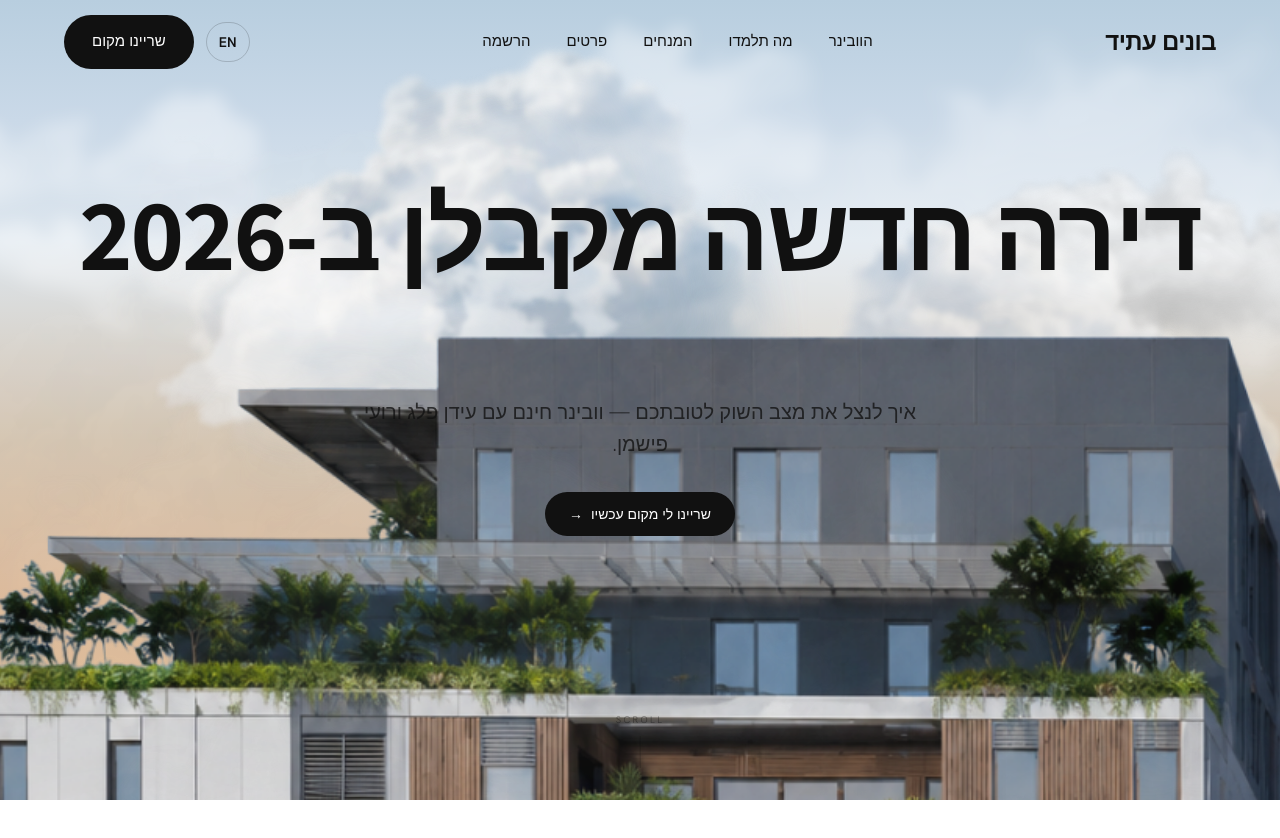
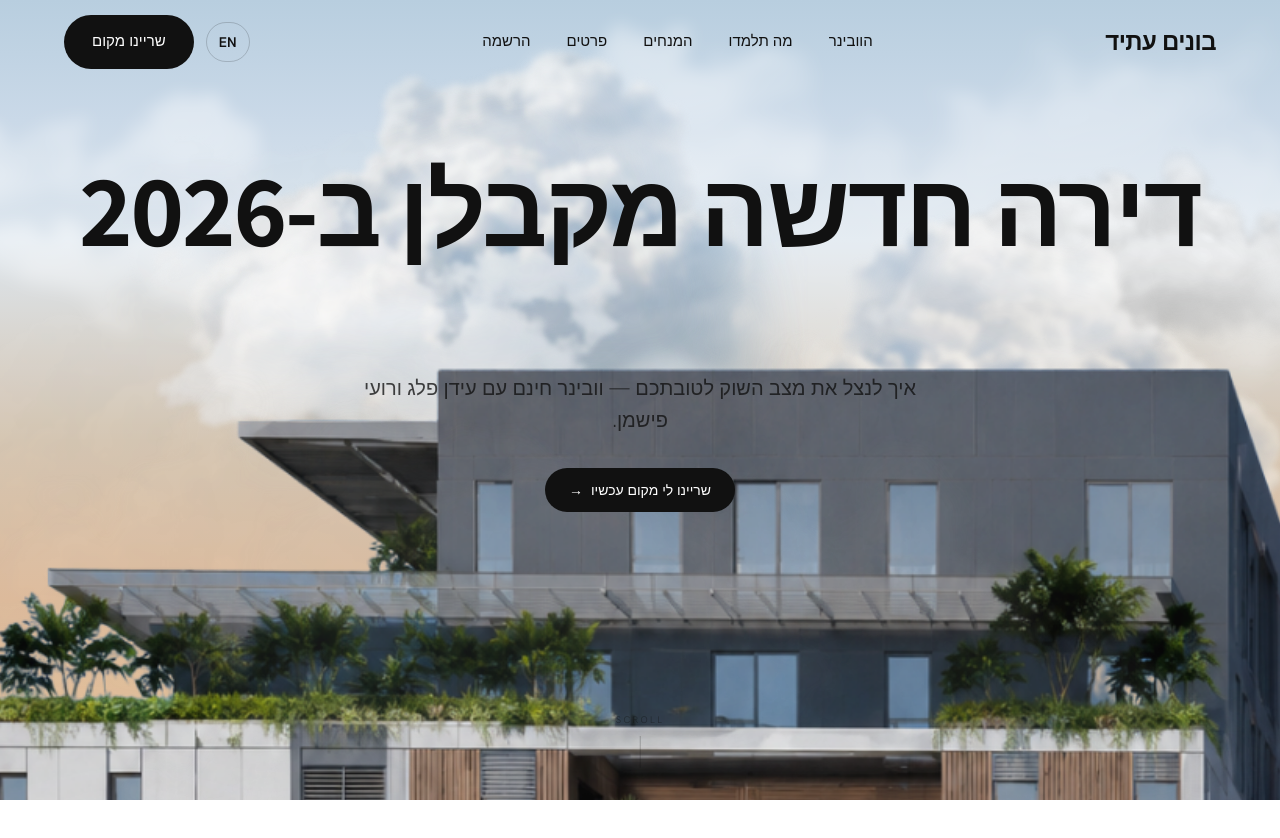
Before and after one commit to Adam077K/realestate, a Next.js app in the folder find-landing/: page / in a window 1280 px wide. Shown: the top 838 px of the page. Built offline with nearby package versions, Linux system fonts and the light colour scheme.

Commit message:
fix(find-landing): hero rest — lift copy block so subhead+CTA clear building roofline (all over sky)

```diff
--- a/find-landing/components/sections/Hero.tsx
+++ b/find-landing/components/sections/Hero.tsx
@@ -281,11 +281,11 @@ export default function Hero() {
         className="relative flex min-h-screen w-full items-center justify-center overflow-hidden"
       >
         <SkyGradient />
-        {/* Building — wide, roofline at ~42vh from top (open sky above) */}
+        {/* Building — wide, roofline at ~46vh from top (open sky above) */}
         <div
           className="absolute left-1/2 z-[2]"
           style={{
-            top: 'clamp(30vh, 42vh, 48vh)',
+            top: 'clamp(34vh, 46vh, 52vh)',
             width: 'min(125vw, 1800px)',
             transform: 'translateX(-50%)',
           }}
@@ -348,20 +348,22 @@ export default function Hero() {
       )}
 
       {/* 3. Building — WIDER/PAN VERSION.
-          OUTER: centering only (translateX(-50%)). top: ~42vh positions the building's
-          ROOFLINE at ~42-45% from the viewport top, leaving the UPPER ~42% as OPEN SKY.
-          The building fills the lower ~58% at rest; lower half extends well below fold.
+          OUTER: centering only (translateX(-50%)). top: ~46vh positions the building's
+          ROOFLINE at ~46% from the viewport top, leaving the UPPER ~46% as OPEN SKY.
+          The building fills the lower ~54% at rest; lower half extends well below fold.
           On scroll the INNER pans UP (GSAP translateY), revealing progressively lower floors.
           Width: min(125vw, 1800px) — bleeds off both side edges at all viewport sizes.
           Aspect ratio 1024:946 → height ≈ 0.924 × width.
           At 1800px wide: height ≈ 1662px ≈ 1.85× a 900px viewport.
-          Rest: 0.42 × 900 = 378px from top. Bottom at 378+1662=2040px → entirely below fold.
-          Pan –48vh ≈ –432px: reveals mid-section and approaches ground-level base. */}
+          Rest: 0.46×900 = 414px from top. Bottom at 414+1662=2076px → entirely below fold.
+          Pan –48vh: reveals mid-section and approaches ground-level base.
+          Sky band ~46vh clears the full copy stack (paddingTop 10vh + headline ~13vh +
+          gaps 4.5+4vh + subhead 3.5vh + CTA 5.5vh ≈ 40-41vh) with ~5-6vh breathing room. */}
       <div
         ref={buildingOuterRef}
         className="absolute left-1/2 z-[2]"
         style={{
-          top: 'clamp(30vh, 42vh, 48vh)',
+          top: 'clamp(34vh, 46vh, 52vh)',
           width: 'min(125vw, 1800px)',
           transform: 'translateX(-50%)',
           margin: 0,
@@ -430,15 +432,15 @@ export default function Hero() {
       )}
 
       {/* 7. Text stack — vertically + horizontally centred.
-          v2 rest framing: building roofline at ~42vh, sky occupies top ~42%.
-          Copy sits in the sky zone: paddingTop ~10-14vh puts headline in the
-          upper third. Generous gaps between all three items (headline → subhead → CTA)
-          so nothing feels cramped. Total stack height ≈ headline + 3.5vh + subhead + 3.5vh + CTA
-          ≈ comfortably within the 42vh sky band at both 1440 and 390.
-          Copy must be fully over open sky at rest — zero overlap with building facade. */}
+          v3 rest framing: building roofline at ~46vh (approach b), sky occupies top ~46%.
+          paddingTop reduced to ~10vh (approach a) so the copy block sits higher in the sky.
+          Stack bottom: 10vh + headline ~13vh + gap 4.5vh + subhead 3.5vh + gap 4vh + CTA 5.5vh
+          ≈ 40-41vh — gives 5-6vh of clear sky between CTA bottom and the roofline at 46vh.
+          Mobile (390×844): paddingTop 8vh, headline ~3.7vh, all gaps/text ≈ 27vh total.
+          Roofline clamp min = 34vh → 7vh breathing room on mobile. Both clear. */}
       <div
         className="absolute inset-0 z-[4] flex flex-col items-center justify-start px-6 text-center"
-        style={{ paddingTop: 'clamp(10vh, 13vh, 17vh)' }}
+        style={{ paddingTop: 'clamp(8vh, 10vh, 14vh)' }}
       >
         {/* Cycling headline */}
         <div ref={headlineRef} className="flex w-full flex-col items-center">
```
